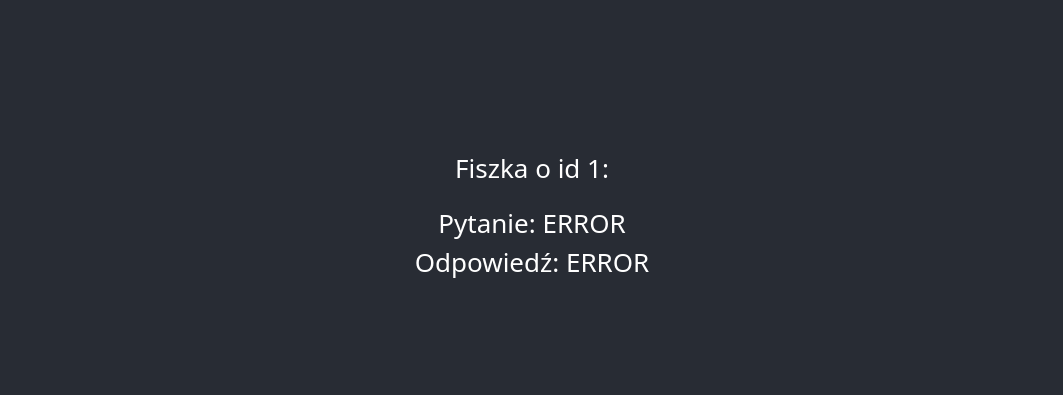
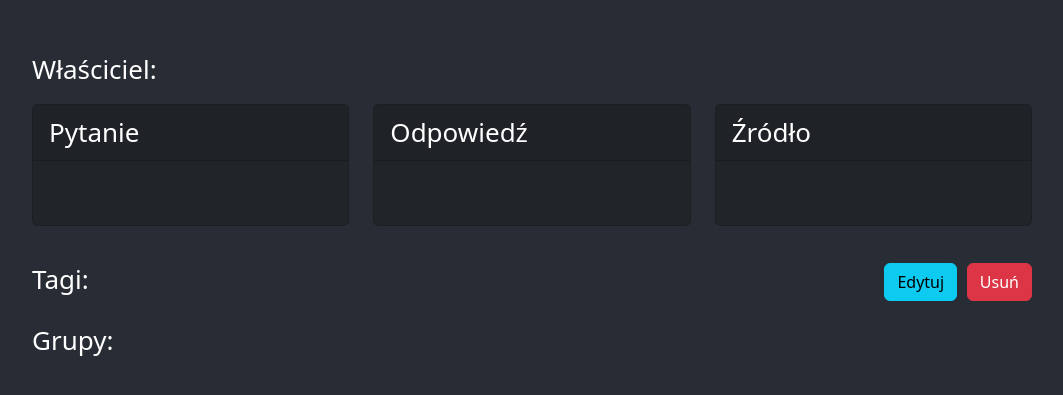
Before and after one commit to CrustyCracker/Learning-Platform, a React (Create React App) app in the folder platform/: page /card/1 in a window 1280 px wide. Shown: the part 185-580 px from the top of the page, without its empty margins (108-1171 px from the left). Built offline with nearby package versions, Linux system fonts and the light colour scheme; no server answers.

Commit message:
Implemented new version of card component.

```diff
--- a/platform/src/components/Card.tsx
+++ b/platform/src/components/Card.tsx
@@ -1,8 +1,9 @@
-import {useEffect, useState} from "react";
+import React, {FormEvent, useEffect, useState} from "react";
 import {Requests} from "../requests/Requests";
 import {CardResponse} from "../types/Cards";
 import {ErrorResponse} from "../types/ErrorResponse";
 import { useParams } from "react-router-dom";
+import '../style/card.css';
 
 interface CardProps {
     onSuccess: (response: CardResponse) => void,
@@ -10,8 +11,12 @@ interface CardProps {
 }
 
 export function Card(props: CardProps) {
-    const [question, setQuestion] = useState("ERROR");
-    const [answer, setAnswer] = useState("ERROR");
+    const [question, setQuestion] = useState("");
+    const [answer, setAnswer] = useState("");
+    const [source, setSource] = useState("");
+    const [tags, setTags] = useState<string[]>([""]);
+    const [groups, setGroups] = useState<string[]>([""]);
+    const [user, setUser] = useState("");
     const {id} = useParams();
 
     useEffect(() => {
@@ -24,18 +29,71 @@ export function Card(props: CardProps) {
             else if (res.res){
                 setQuestion(res.res.question);
                 setAnswer(res.res.answer);
+                setSource(res.res.source);
+                setTags(res.res.tags);
+                setGroups(res.res.groups);
+                setUser(res.res.username)
                 props.onSuccess(res.res);
             }
         });
     }, [props])
 
-    return <>
-        <p>Fiszka o id {id}:</p>
-        <div>
-            Pytanie: {question}
+    const EditCard = (e: FormEvent) => {
+    }
+
+    const DeleteCard = (e: FormEvent) => {
+    }
+
+    return <div className="container-fluid">
+            <div className="row">
+                <div className="col-lg-4 col-md-12 col-sm-12" style={{textAlign: "start"}}>
+                    Właściciel: {user}
+                </div>
+            </div>
+            <div className="row gy-3">
+                <div className="col-lg-4 col-md-12 col-sm-12">
+                    <div className="card h-100 text-white bg-dark" >
+                        <div className="card-header">Pytanie</div>
+                        <div className="card-body">
+                                {question}
+                        </div>
+                    </div>
+                </div>
+                <div className="col-lg-4 col-md-12 col-sm-12">
+                    <div className="card h-100 text-white bg-dark" >
+                        <div className="card-header">Odpowiedź</div>
+                        <div className="card-body">
+                                {answer}
+                        </div>
+                    </div>
+                </div>
+                <div className="col-lg-4 col-md-12 col-sm-12">
+                    <div className="card h-100 text-white bg-dark" >
+                        <div className="card-header">Źródło</div>
+                        <div className="card-body">
+                                {source}
+                        </div>
+                    </div>
+                </div>
+            </div>
+            <div className="row" style={{ marginTop: "5%"}}>
+                <div className="col-lg-6 col-md-6 col-sm-6" style={{textAlign: "start"}}>
+                    Tagi: {tags}
+                </div>
+                <div className="col-lg-6 col-md-6 col-sm-6" style={{textAlign: "end"}}>
+                    <form onSubmit={EditCard} style={{float: "right"}}>
+                        <button type="submit" className="btn btn-danger">Usuń</button>
+                    </form>
+                    <form onSubmit={DeleteCard} style={{float: "right", marginRight: "2%"}}>
+                        <button type="submit" className="btn btn-info">Edytuj</button>
+                    </form>
+                </div>
+
+            </div>
+            <div className="row" style={{ marginTop: "2%", marginBottom: "2%"}}>
+                <div className="col-lg-6 col-md-12 col-sm-12" style={{textAlign: "start"}}>
+                    Grupy: {groups}
+                </div>
+            </div>
         </div>
-        <div>
-            Odpowiedź: {answer}
-        </div>
-    </>;
 }
--- /dev/null
+++ b/platform/src/style/card.css
@@ -0,0 +1,15 @@
+.card-header{
+    text-align: left
+}
+
+.card-body{
+}
+
+.card{
+    margin: 5% 0;
+    min-height: 50%;
+
+}
+.container-fluid{
+    width: 80%;
+}
```
